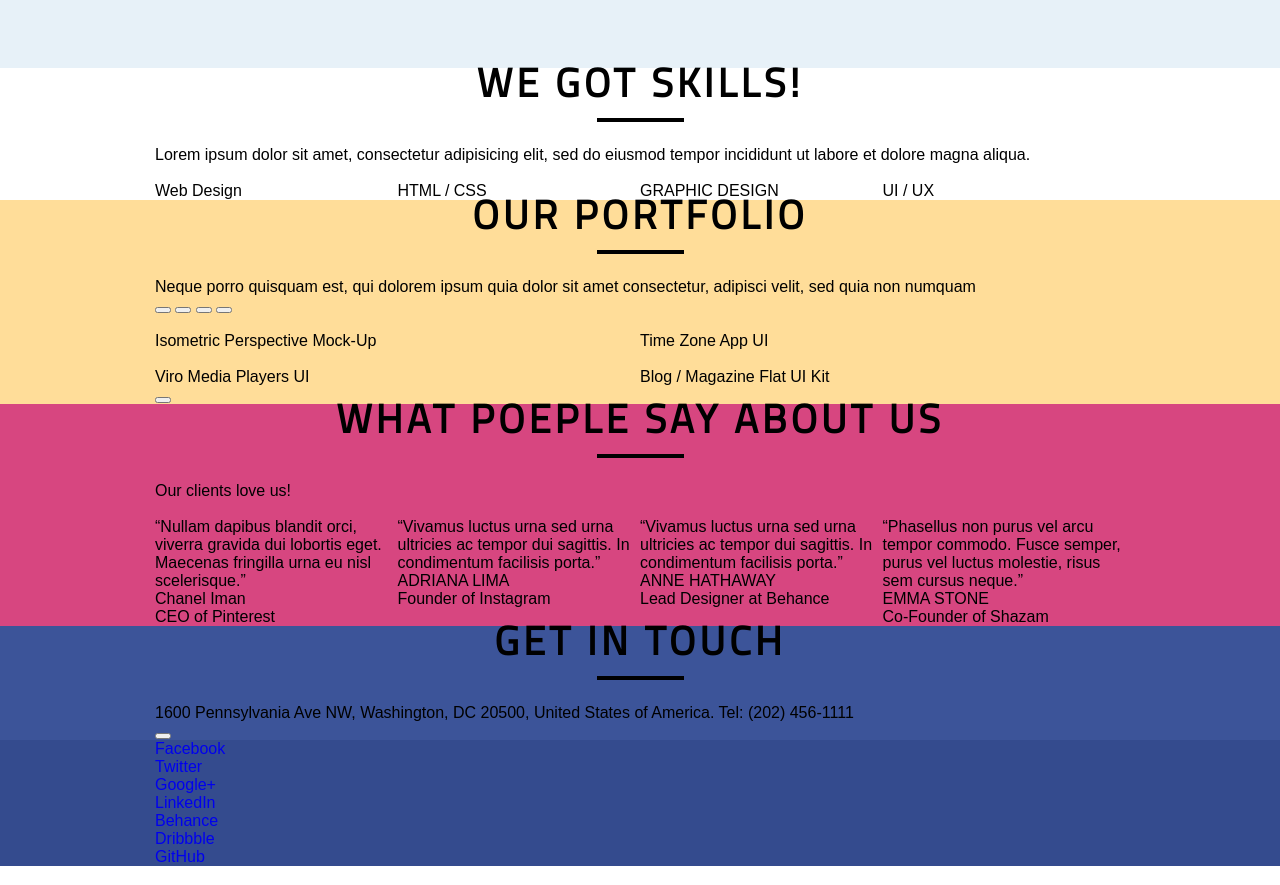
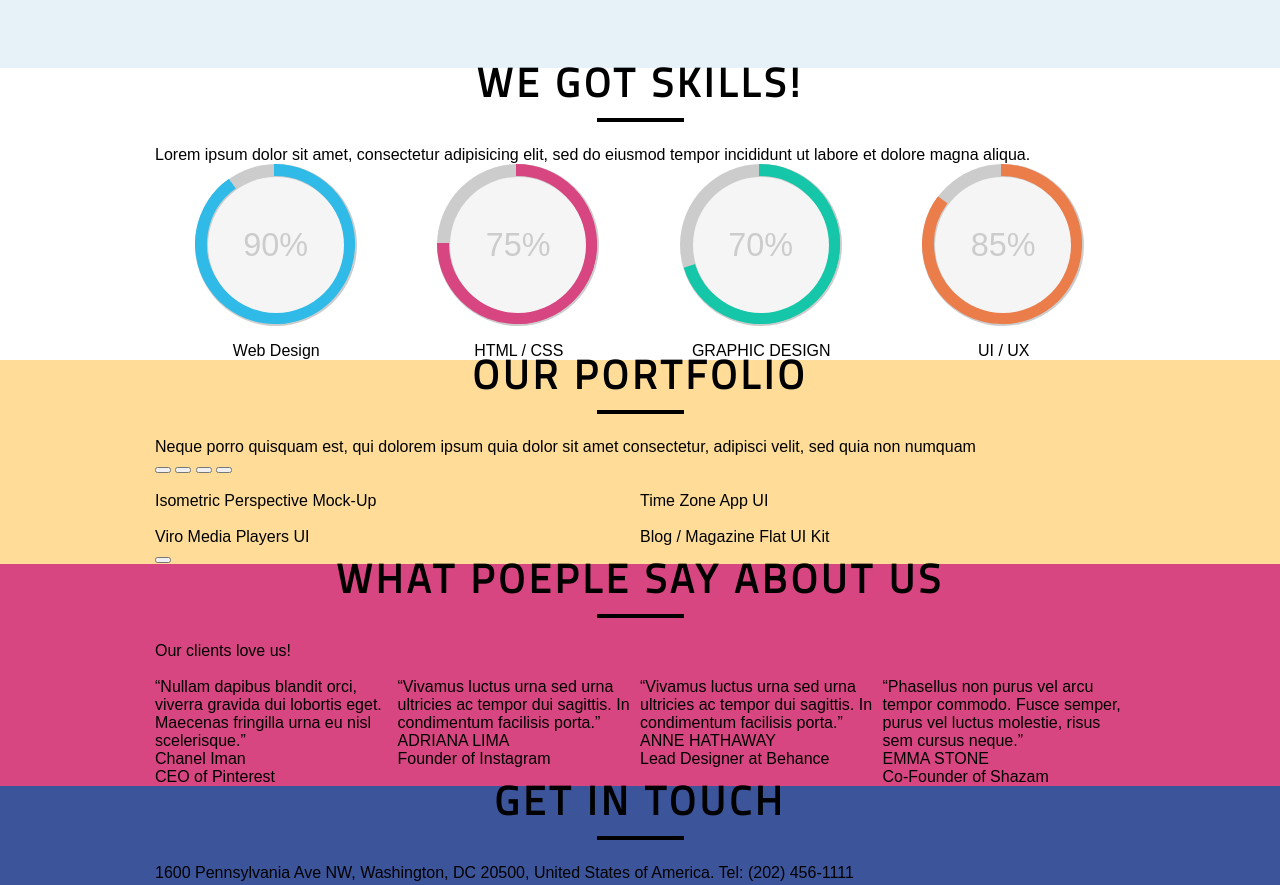
Before and after one commit to terstuyahmaksim/lesson02, a website: page index.html in a window 1280 px wide. Shown: the part 2020-2905 px from the top of the page. Drawn offline with nearby package versions, Linux system fonts and the light colour scheme.

Commit message:
feat: add circle progress bar

```diff
--- a/index.html
+++ b/index.html
@@ -7,6 +7,10 @@
   <meta http-equiv="X-UA-Compatible" content="ie=edge">
   <title>Cuda</title>
   <link href="./dist/css/style.css" rel="stylesheet">
+  <script src="../bower_components/jquery/dist/jquery.min.js"></script>
+  <script type="text/javascript" src="../dist/js/percircle.js"></script>
+  <link rel="stylesheet" href="../dist/css/percircle.css">
+  <link rel="stylesheet" href="./dist/css/circle.css">
 </head>
 
 <body>
@@ -151,28 +155,61 @@
         <p>Lorem ipsum dolor sit amet, consectetur adipisicing elit, sed do eiusmod tempor incididunt ut labore et
           dolore magna aliqua.</p>
         <div class="row">
-          <div class="col-lg-1 col-md-2 col-sm-4">
+
+          <div class="col-lg-1 col-md-2 col-sm-4 center">
             <div>
-              <img src="" alt="">
-              <p>Web Design</p>
+              <div class="clearfix skilss__indikator">
+                <div class="c100 p90 custom">
+                  <span>90%</span>
+                  <div class="slice">
+                    <div class="bar"></div>
+                    <div class="fill"></div>
+                  </div>
+                </div>
+              </div>
+              <p class="skilss__indikator-title">Web Design</p>
             </div>
           </div>
-          <div class="col-lg-1 col-md-2 col-sm-4">
+          <div class="col-lg-1 col-md-2 col-sm-4 center">
             <div>
-              <img src="" alt="">
-              <p>HTML / CSS</p>
+              <div class="clearfix skilss__indikator">
+                <div class="c100 p75 custom red">
+                  <span>75%</span>
+                  <div class="slice">
+                    <div class="bar"></div>
+                    <div class="fill"></div>
+                  </div>
+                </div>
+              </div>
+              <p class="skilss__indikator-title">HTML / CSS</p>
             </div>
           </div>
-          <div class="col-lg-1 col-md-2 col-sm-4">
+          <div class="col-lg-1 col-md-2 col-sm-4 center">
             <div>
-              <img src="" alt="">
-              <p>GRAPHIC DESIGN</p>
+              <div class="clearfix skilss__indikator">
+                <div class="c100 p70 custom green">
+                  <span>70%</span>
+                  <div class="slice">
+                    <div class="bar"></div>
+                    <div class="fill"></div>
+                  </div>
+                </div>
+              </div>
+              <p class="skilss__indikator-title">GRAPHIC DESIGN</p>
             </div>
           </div>
-          <div class="col-lg-1 col-md-2 col-sm-4">
+          <div class="col-lg-1 col-md-2 col-sm-4 center">
             <div>
-              <img src="" alt="">
-              <p>UI / UX</p>
+              <div class="clearfix skilss__indikator">
+                <div class="c100 p85 custom orange">
+                  <span>85%</span>
+                  <div class="slice">
+                    <div class="bar"></div>
+                    <div class="fill"></div>
+                  </div>
+                </div>
+              </div>
+              <p class="skilss__indikator-title">UI / UX</p>
             </div>
           </div>
         </div>
--- a/src/sass/layout/_header.scss
+++ b/src/sass/layout/_header.scss
@@ -10,6 +10,21 @@ ul {
 	list-style: none;
 	padding: 0;
 	margin: 0;
+}
+
+.clearfix:before,
+.clearfix:after {
+	content: " ";
+	display: table;
+}
+
+.clearfix:after {
+	clear: both;
+}
+
+.clearfix {
+	// *zoom: 0;
+
 }
 
 //---------------
--- a/src/sass/layout/_main.scss
+++ b/src/sass/layout/_main.scss
@@ -365,7 +365,12 @@
 
 .skilss {
   background-color: #fff;
+
+  .skilss__indikator {
+    margin-left: 15px;
+  }
 }
+
 
 .portfolio {
   background-color: #ffdd99;
```
Also changed, not shown: package.json (+7 -3 lines), dist/css/circle.css (added), dist/css/style.css, dist/index.html (deleted), dist/style.min.css, 1 other file.
